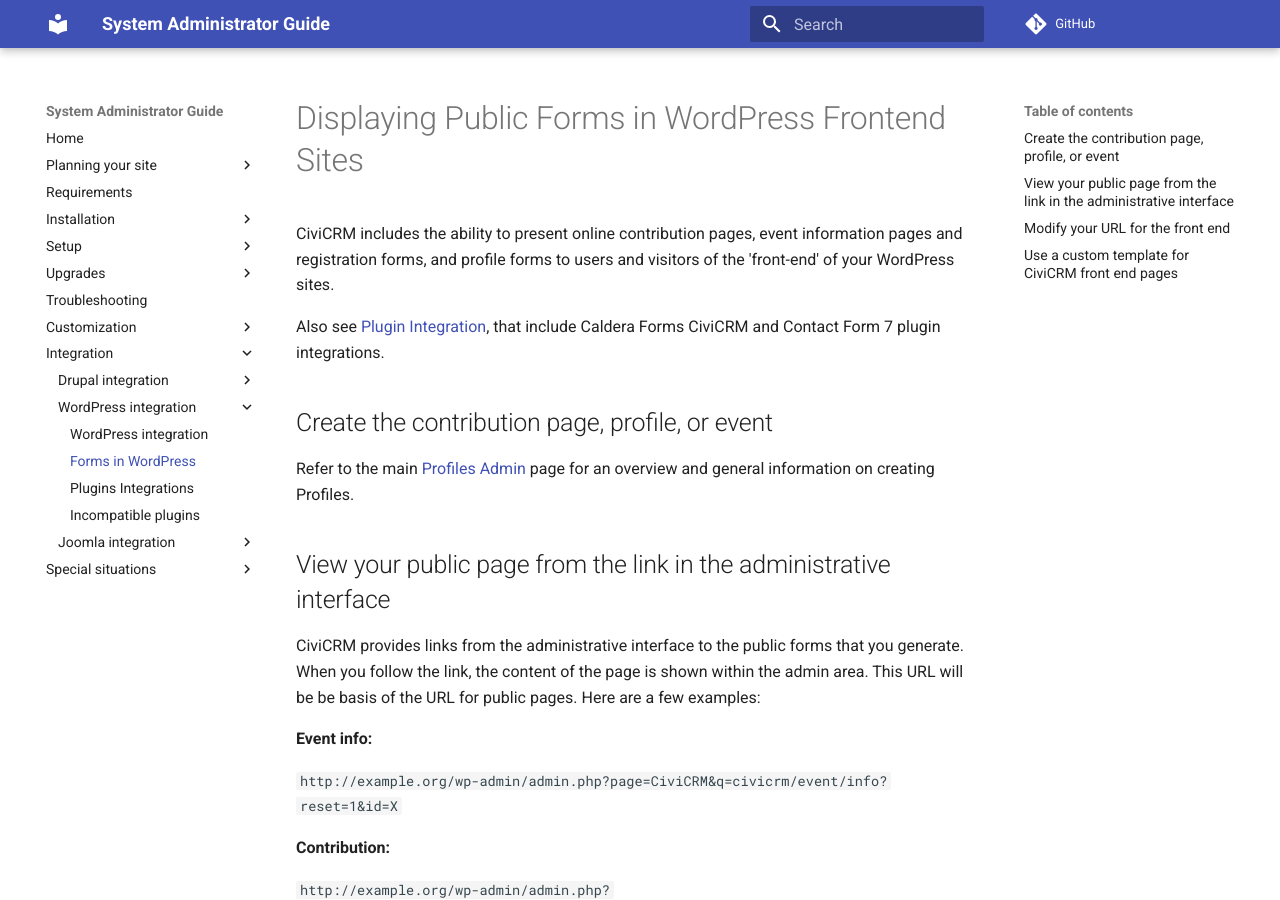
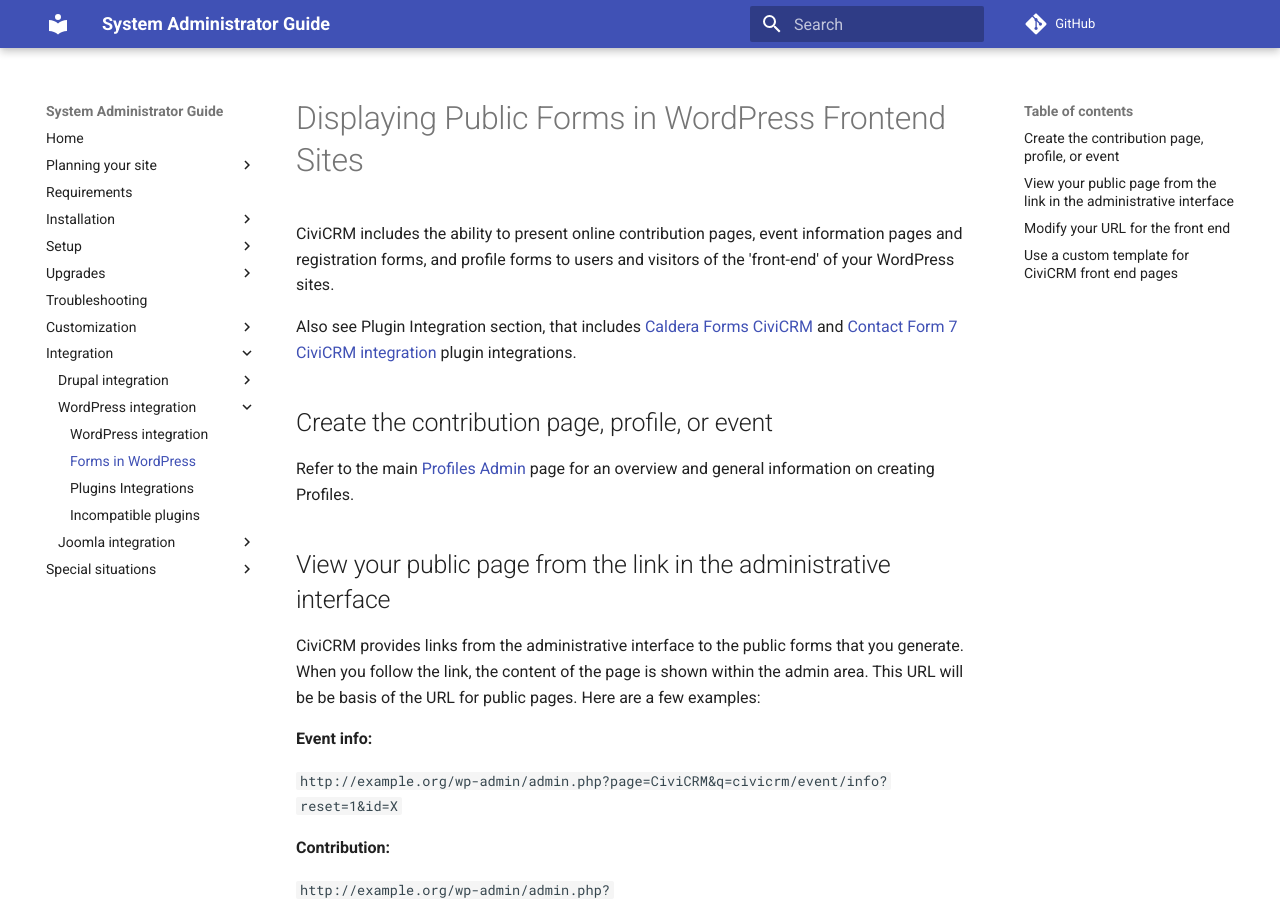
Before and after one commit to civicrm/civicrm-sysadmin-guide, an MkDocs documentation site: the page built from docs/integration/wordpress/forms.md, in a window 1280 px wide and 900 px high. Built offline with MkDocs 1.6.1 and Material for MkDocs 9.7.7, drawn with Linux system fonts in a browser that asks for light colours; comment, search, counter and statistics services are not loaded; old or Windows-style settings are respelled for this version of MkDocs.

Commit message:
updated some links for plugin forms

```diff
--- a/docs/integration/wordpress/forms.md
+++ b/docs/integration/wordpress/forms.md
@@ -2,7 +2,7 @@
 
 CiviCRM includes the ability to present online contribution pages, event information pages and registration forms, and profile forms to users and visitors of the 'front-end' of your WordPress sites.
 
-Also see [Plugin Integration](./plugin-integration.md), that include Caldera Forms CiviCRM and Contact Form 7 plugin integrations.
+Also see Plugin Integration section, that includes [Caldera Forms CiviCRM](https://github.com/mecachisenros/caldera-forms-civicrm) and [Contact Form 7 CiviCRM integration](https://wordpress.org/plugins/contact-form-7-civicrm-integration/) plugin integrations.
 
 ## Create the contribution page, profile, or event
 
```
